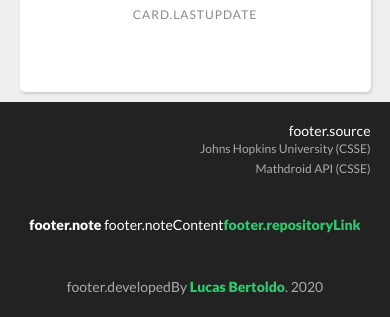
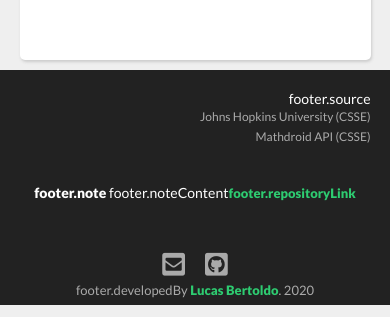
Before and after one commit to lucasfber/rectra-app, a React (Create React App) app: page / in a window 390 px wide. Shown: the part 620-937 px from the top of the page. Built offline with nearby package versions, Linux system fonts and the light colour scheme; no server answers; what i18next-xhr-backend would draw is missing.

Commit message:
social media mobile

```diff
--- a/src/App.js
+++ b/src/App.js
@@ -35,7 +35,7 @@ function App() {
       setLoading(false)
     }
 
-    getData()
+    //getData()
   }, [])
 
   const toggleDarkMode = () => {
--- a/src/Footer/index.jsx
+++ b/src/Footer/index.jsx
@@ -37,6 +37,19 @@ const Footer = () => {
             {t("footer.repositoryLink")}
           </a>
         </div>
+
+        <div className="social">
+          <a href="mailto:lucas.fber@gmail.com">
+            <i className="fas fa-envelope-square"></i>
+          </a>
+          <a
+            href="https://github.com/lucasfber"
+            rel="noopener noreferrer"
+            target="_blank"
+          >
+            <i className="fab fa-github-square"></i>
+          </a>
+        </div>
         <div className="credits">
           <p>
             {t("footer.developedBy")}{" "}
--- a/src/Footer/style.scss
+++ b/src/Footer/style.scss
@@ -2,7 +2,7 @@ footer {
   background-color: #222;
   color: white;
 
-  padding: 20px 0;
+  padding-top: 20px;
   text-align: right;
   font-size: 14px;
   position: relative;
@@ -17,23 +17,49 @@ footer {
   }
 
   .note-section {
-    margin: 40px 0;
+    margin-top: 40px;
     text-align: center;
 
     span {
       font-weight: bold;
     }
+
+    a {
+      font-size: 13px;
+    }
+  }
+
+  .social {
+    margin-top: 50px;
+    text-align: center;
+
+    a {
+      transition: color 650ms ease;
+      &:hover {
+        color: #2ecc71;
+      }
+    }
+
+    i {
+      display: inline-block;
+      margin: 0 10px;
+      font-size: 26px;
+    }
   }
 
   .credits {
-    padding: 5px 0;
+    padding: 5px 0 7px 0;
     text-align: center;
     color: #aaa;
+    font-size: 13px;
+
+    a {
+      font-size: 13px;
+    }
   }
 
   .note-section, .credits {
     a {
-      font-size: 14px;
       font-weight: bold;
       color: #2ecc71;
     }
```
